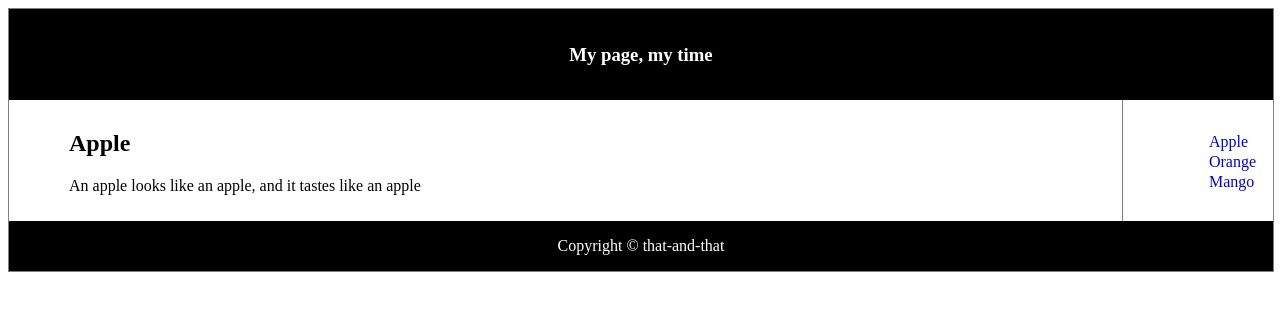
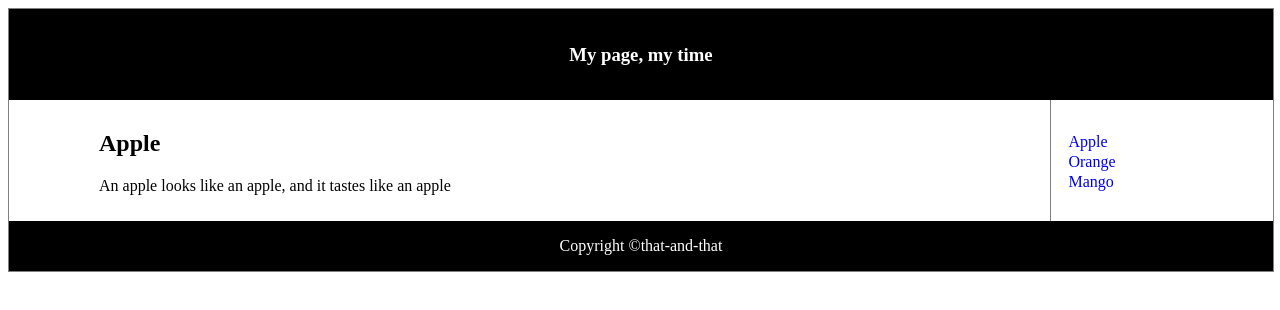
Before and after one commit to pgdev2/pgdev2_github_io.1, a plain HTML site: page js_cssstyles/index.html in a window 1280 px wide. Drawn offline with Linux system fonts and the light colour scheme.

Commit message:
fixed side navigation alignment

```diff
--- a/js_cssstyles/main.css
+++ b/js_cssstyles/main.css
@@ -12,14 +12,15 @@ header, footer {
 }
 
 article {
-    margin-right: 150px;
+    margin-left: 80px;
     border-right: 1px solid gray;
-    padding: 10px 10px 10px 60px;
+    padding: 10px 10px 10px 10px;
+	overflow: hidden;
 }
 
 nav {
     float: right;
-    max-width: 160px;
+    width: 15%;
     margin: 0;
     padding: 1em;
 }
--- a/js_innerhtml/main.css
+++ b/js_innerhtml/main.css
@@ -12,14 +12,15 @@ header, footer {
 }
 
 article {
-    margin-right: 150px;
+    margin-left: 80px;
     border-right: 1px solid gray;
-    padding: 10px 10px 10px 60px;
+    padding: 10px 10px 10px 10px;
+	overflow: hidden;
 }
 
 nav {
     float: right;
-    max-width: 160px;
+    width: 15%;
     margin: 0;
     padding: 1em;
 }
--- a/main.css
+++ b/main.css
@@ -17,5 +17,5 @@ article {
 
 article:hover {
   background: #eee;
-  cursor: pointer;
+  /* cursor: pointer; */
 }
```
Also changed, not shown: index.html (+1 -1 lines), js_cssstyles/index.html (+1 -1 lines), js_innerhtml/index.html (+1 -1 lines).
